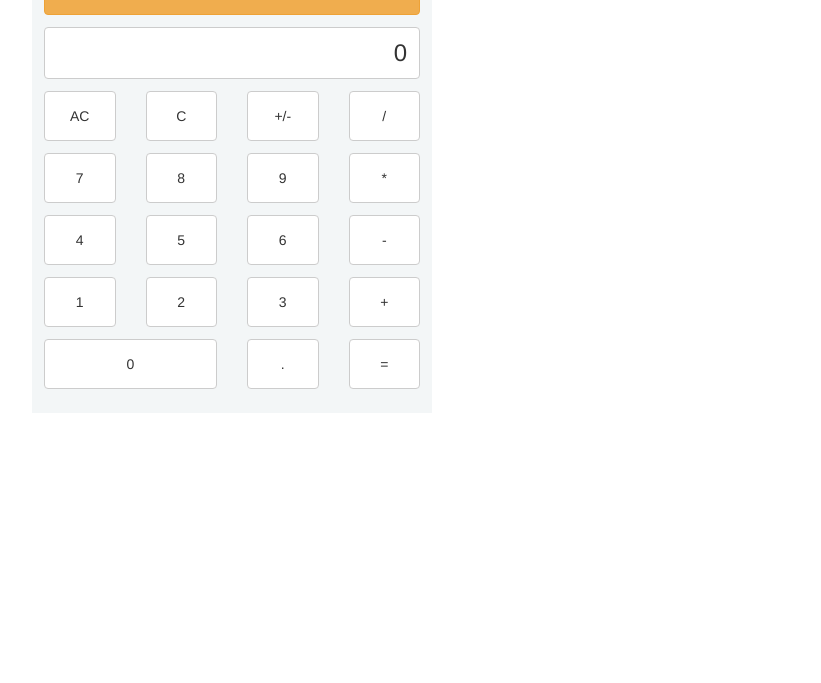
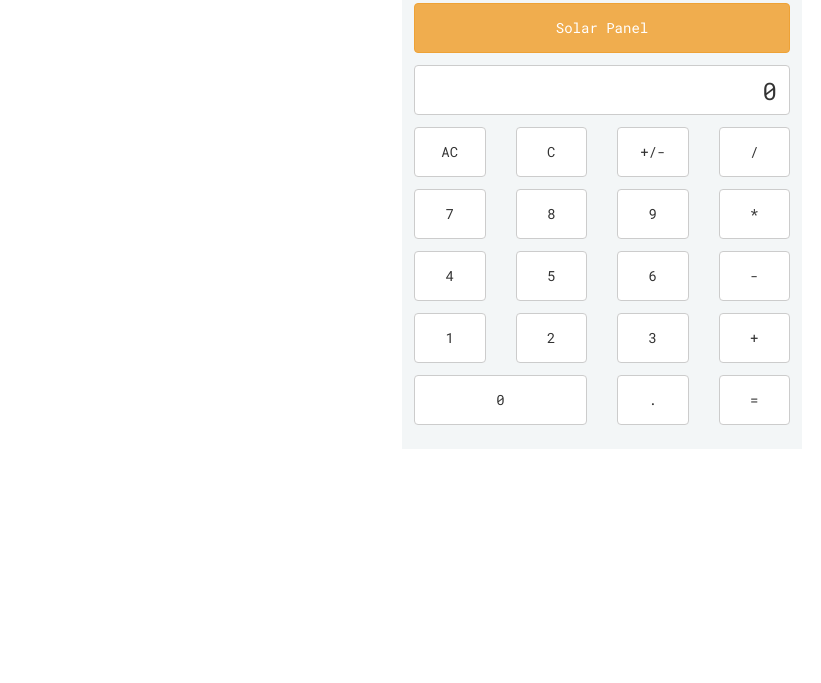
Before and after one commit to melanieps1/js-calculator, a plain HTML site: page app/index.html in a window 1280 px wide. Shown: the part 117-800 px from the top of the page, without its empty margins (38-859 px from the left). Drawn offline with nearby package versions, Linux system fonts and the light colour scheme.

Commit message:
clicking digits now appear in display

```diff
--- a/app/index.html
+++ b/app/index.html
@@ -3,6 +3,7 @@
 <head>
 	<title>JS Calculator</title>
 	<link rel="stylesheet" type="text/css" href="style.css">
+	<link href="https://fonts.googleapis.com/css?family=Roboto+Mono" rel="stylesheet">
 
 	<!-- Bootstrap CSS, Bootstrap JS and JQUERY links -->
 	<script src="http://code.jquery.com/jquery-3.2.1.min.js"
@@ -12,17 +13,17 @@
 </head>
 <body class="container">
 
-	<h1>JavaScript Calculator</h1>
+	<div class="calculator">
+		<h2>JavaScript Calculator</h2>
 
-	<div class="calculator">
 		<div class="row">
 			<div class="col-xs-12">
-				<button class="btn btn-warning calc-btn">Solar Panel</button>
+				<button class="btn btn-warning calc-btn" id="solarPanel">Solar Panel</button>
 			</div>
 		</div>
 		<div class="row">
 			<div class="col-xs-12">
-				<div class="calc-display">0</div>
+				<div id="display" class="calc-display">0</div>
 			</div>
 		</div>
 		<div class="row">
@@ -41,13 +42,13 @@
 		</div>
 		<div class="row">
 				<div class="col-xs-3">
-					<button class="btn btn-default calc-btn">7</button>
+					<button class="btn btn-default calc-btn numeric-btn">7</button>
 				</div>
 				<div class="col-xs-3">
-					<button class="btn btn-default calc-btn">8</button>
+					<button class="btn btn-default calc-btn numeric-btn">8</button>
 				</div>
 				<div class="col-xs-3">
-					<button class="btn btn-default calc-btn">9</button>
+					<button class="btn btn-default calc-btn numeric-btn">9</button>
 				</div>
 				<div class="col-xs-3">
 					<button class="btn btn-default calc-btn">*</button>
@@ -55,13 +56,13 @@
 		</div>
 		<div class="row">
 				<div class="col-xs-3">
-					<button class="btn btn-default calc-btn">4</button>
+					<button class="btn btn-default calc-btn numeric-btn">4</button>
 				</div>
 				<div class="col-xs-3">
-					<button class="btn btn-default calc-btn">5</button>
+					<button class="btn btn-default calc-btn numeric-btn">5</button>
 				</div>
 				<div class="col-xs-3">
-					<button class="btn btn-default calc-btn">6</button>
+					<button class="btn btn-default calc-btn numeric-btn">6</button>
 				</div>
 				<div class="col-xs-3">
 					<button class="btn btn-default calc-btn">-</button>
@@ -69,13 +70,13 @@
 		</div>
 		<div class="row">
 				<div class="col-xs-3">
-					<button class="btn btn-default calc-btn">1</button>
+					<button class="btn btn-default calc-btn numeric-btn">1</button>
 				</div>
 				<div class="col-xs-3">
-					<button class="btn btn-default calc-btn">2</button>
+					<button class="btn btn-default calc-btn numeric-btn">2</button>
 				</div>
 				<div class="col-xs-3">
-					<button class="btn btn-default calc-btn">3</button>
+					<button class="btn btn-default calc-btn numeric-btn">3</button>
 				</div>
 				<div class="col-xs-3">
 					<button class="btn btn-default calc-btn">+</button>
@@ -83,7 +84,7 @@
 		</div>
 		<div class="row">
 				<div class="col-xs-6">
-					<button class="btn btn-default calc-btn-2x">0</button>
+					<button class="btn btn-default calc-btn-2x numeric-btn">0</button>
 				</div>
 				<div class="col-xs-3">
 					<button class="btn btn-default calc-btn">.</button>
--- a/app/main.js
+++ b/app/main.js
@@ -0,0 +1,34 @@
+var solar = document.getElementById('solarPanel');
+var display = document.getElementById('display');
+var digits = document.getElementsByClassName('numeric-btn');
+
+// Wait for page to load before doing what this guy says
+document.onreadystatechange = function() {
+	if (document.readyState === "interactive") {
+		for (i = 0; i < digits.length; i++) {
+			digits[i].addEventListener("click", ButtonLogic);
+			//console.log( digits[ i ]);
+		}
+		solarPanel.addEventListener("click", Surprise);
+	}
+};
+
+function ButtonLogic() {
+	//alert("You clicked me");
+	// console.log( this );
+	// console.log( this.innerHTML );
+
+	var digit = this.innerHTML;
+	var currentDisplay = display.innerHTML;
+
+	if (currentDisplay === "0") {
+		display.innerHTML = digit;
+	} else {
+		display.innerHTML = currentDisplay + digit;
+	}
+
+}
+
+function Surprise() {
+	alert("SURPRISE!!!!!");
+}
--- a/app/style.css
+++ b/app/style.css
@@ -1,3 +1,14 @@
+* {
+	font-family: 'Roboto Mono', monospace;
+	text-align: center;
+}
+
+h1, h2, h3, h4, h5, h6 {
+  font-family: 'Roboto Mono', monospace;
+  text-align: center;
+  padding-bottom: 12px;
+}
+
 .row {
 	margin-bottom: 12px;
 	margin-bottom: 12px;
@@ -5,6 +16,7 @@
 
 .calculator {
 	background-color: #f3f6f7;
+	margin: auto;
 	max-width: 400px;
 	min-width: 300px;
 	padding: 12px;
@@ -24,15 +36,17 @@
 }
 
 .calc-display {
+	background-color: #fff;
+	border: 1px solid #ccc;
+	border-radius: 4px;
 	display: inline-block;
+	font-weight: normal;
+	font-size: 24px;
+	height: 50px;
 	margin-bottom: 0;
-	font-weight: normal;
+	padding: 8px 12px;
 	text-align: right;
 	vertical-align: middle;
-	background-color: #fff;
-	border: 1px solid #ccc;
-	padding: 8px 12px;
-	font-size: 24px;
-	border-radius: 4px;
+	white-space: nowrap;
 	width: 100%;
 }
```
